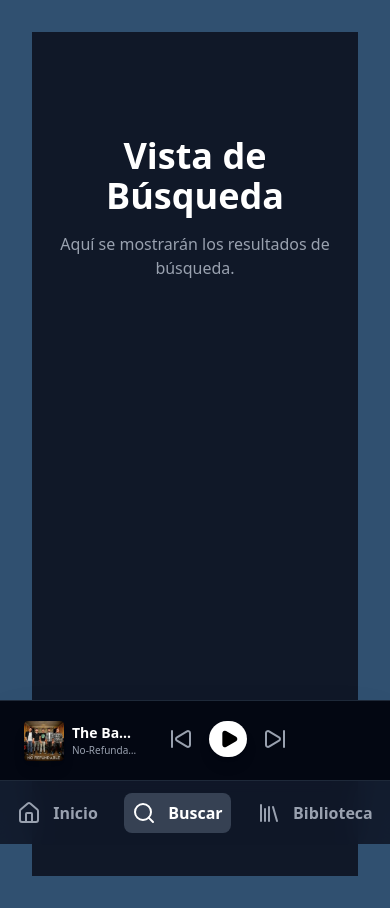
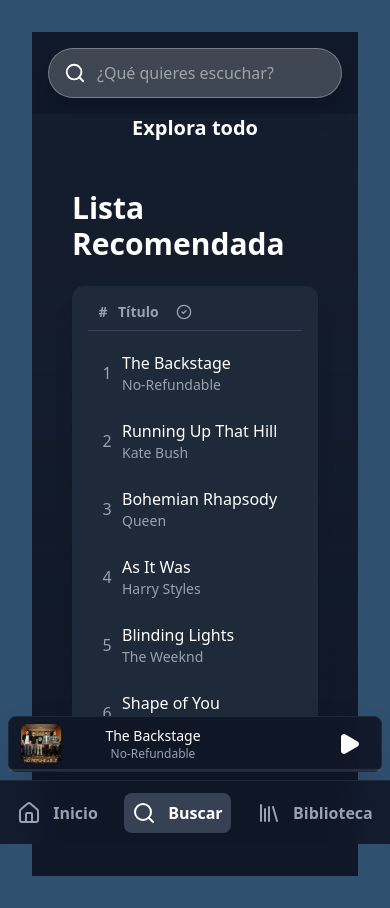
Before and after one commit to monagreda/music-app, a React (Vite) app: page / in a window 390 px wide. Both pictures are taken after a click on the element "Buscar". Built offline with nearby package versions, Linux system fonts and the light colour scheme.

Commit message:
cambios en la barra de mobile a "swap". Se agrego un buscador. vistas de mobile simplificadas y mas esteticas

```diff
--- a/src/App.jsx
+++ b/src/App.jsx
@@ -4,15 +4,19 @@ import MobileNav from './MobileNav';
 import HomeView from './HomeView';
 import PlaylistDetail from './PlaylistDetail';
 import PlayerBar from './PlayerBar';
+import MobileMiniPlayer from './MobileMiniPlayer.jsx';
 import LibraryView from './LibraryView';
 import { useState } from 'react';
 import {mockSongs, mockPlaylists} from "./data/mockData.jsx";
 import { PlayerProvider } from './context/PlayerContext.jsx';
+import SearchView from './SearchView.jsx';
+
 
 
 export default function App() {
   // Estados de la app
   const [currentView, setCurrentView] = useState('home');
+  const [searchQuery, setSearchQuery] = useState("");
 
   // render contenido central
   const renderContent = () => {
@@ -33,10 +37,11 @@ export default function App() {
     }
     if (currentView === 'search') {
       return (
-        <div className="flex-1 p-6 overflow-y-auto bg-gray-900 text-white">
-          <h1 className="text-4xl font-bold mt-20">Vista de Búsqueda</h1>
-          <p className="mt-4 text-gray-400">Aquí se mostrarán los resultados de búsqueda.</p>
-        </div>
+    <SearchView
+      searchQuery={searchQuery}
+      setSearchQuery={setSearchQuery}
+      songs={filteredSongs}
+    />
       );
     }
 
@@ -50,6 +55,13 @@ export default function App() {
 
     return <div className='p-6 text-white'>Vista no encontrada</div>;
   };
+
+    //Filtrar canciones en tiempo real
+  const filteredSongs = mockSongs.filter(song =>
+    song.title.toLocaleLowerCase().includes(searchQuery.toLocaleLowerCase()) ||
+    song.artist.toLowerCase().includes(searchQuery.toLowerCase())
+  );
+
   // funcion vista
   const setView = (view) => {
     setCurrentView(view);
@@ -72,9 +84,15 @@ export default function App() {
 
 
       {/* Player (Reproductor) - Pasa la lógica de reproducción */}
+      <div className='hidden md:block'>
       <PlayerBar
         className="fixed bottom-16 md:bottom-0 left-0 right-0 h-20 md:h-24 bg-gray-800 border-t border-gray-700 z-20"
       />
+      </div>
+
+       {/* reproductor solo visible en mobiles */}
+      <MobileMiniPlayer/>
+
 
       {/* mobile nav  */}
       <MobileNav currentView={currentView} setView={setView} />
--- /dev/null
+++ b/src/MobileMiniPlayer.jsx
@@ -0,0 +1,100 @@
+import React, {useState, useEffect} from "react";
+import { Play, Pause } from "lucide-react";
+import { usePlayer } from "./context/PlayerContext";
+
+export default function MobileMiniPlayer() {
+    const { currentSong, isPlaying, togglePlay,audioRef, handleNextSong, handlePrevSong } = usePlayer();
+
+    //Estado de gesto
+    const [touchStart, setTouchStart] = useState(0);
+    const [translateX, setTranslateX] = useState(0);
+    const [progress, setProgress] = useState(0)
+
+    //efecto para mover la barra
+    useEffect(() => {
+        const audio = audioRef.current;
+        if (!audio) return;
+
+        const updateProgress = () => {
+            if (audio.duration) {
+                const percentage = (audio.currentTime / audio.duration) * 100;
+                setProgress(percentage);
+            }
+        };
+
+        audio.addEventListener('timeupdate', updateProgress);
+        return () => audio.removeEventListener('timeupdate', updateProgress);
+    }, [audioRef, currentSong]); // Se reinicia si cambia la canción
+
+    // --- LÓGICA DE GESTOS (SWIPE) ---
+    const onTouchStart = (e) => {
+        setTouchStart(e.targetTouches[0].clientX);
+    };
+
+    const onTouchMove = (e) => {
+        const currentX = e.targetTouches[0].clientX;
+        const diff = currentX - touchStart;
+        setTranslateX(diff); // Mueve la barra visualmente con el dedo
+    };
+
+    const onTouchEnd = () => {
+        // Umbral de 70 píxeles para cambiar de canción
+        if (translateX < -70) handleNextSong();
+        if (translateX > 70) handlePrevSong();
+
+        // Volver al centro
+        setTranslateX(0);
+    };
+
+    if (!currentSong) return null;
+
+    return (
+        /* Contenedor flotante: margen lateral (mx-2), redondeado (rounded-lg) y desenfoque */
+        <div
+        // eventos de toque
+        onTouchStart={onTouchStart}
+        onTouchMove={onTouchMove}
+        onTouchEnd={onTouchEnd}
+        //movimientos dinamicos
+        style={{
+            transform: `translateX(${translateX}px)`,
+            transition: translateX === 0 ? 'transform 0.3s ease-out' : 'none'
+        }}
+        className="fixed bottom-[72px] left-2 right-2 h-14 bg-gray-900/95 backdrop-blur-md border border-gray-800 rounded-lg flex items-center justify-between px-3 shadow-2xl z-40 md:hidden">
+
+            <div className="flex items-center space-x-3 min-w-0">
+                <img
+                    src={currentSong.albumArt}
+                    className="w-10 h-10 rounded-md object-cover shadow-lg"
+                    alt="Art"
+                />
+                <div className="min-w-0">
+                    <p className="text-white text-sm font-medium truncate w-40">
+                        {currentSong.title}
+                    </p>
+                    <p className="text-gray-400 text-xs truncate">
+                        {currentSong.artist}
+                    </p>
+                </div>
+            </div>
+
+            <button
+                onClick={(e) => {
+                    e.stopPropagation(); // Para no disparar eventos del padre
+                    togglePlay();
+                }}
+                className="text-white p-2"
+            >
+                {isPlaying ? <Pause size={24} fill="white" /> : <Play size={24} fill="white" />}
+            </button>
+
+            {/* Barra de progreso minimalista: una línea finísima al fondo de la tarjeta */}
+            <div className="absolute bottom-0 left-0 right-0 h-[2px] bg-white/10 rounded-b-lg overflow-hidden">
+                <div
+                    className="h-full bg-white transition-all duration-300 ease-linear"
+                    style={{ width: `${progress}%` }}
+                />
+            </div>
+        </div>
+    );
+}
--- /dev/null
+++ b/src/SearchView.jsx
@@ -0,0 +1,53 @@
+import { Search as SearchIcon } from "lucide-react";
+import SongList from "./components/songs/SongList";
+
+export default function SearchView({ searchQuery, setSearchQuery, songs }) {
+    return (
+        <div className="flex-1 min-h-screen bg-gradient-to-b from-gray-800/40 to-gray-900 pb-32">
+
+            {/* Header del Buscador (Sticky en móvil para que no se pierda al bajar) */}
+            <div className="sticky top-0 z-20 bg-gray-900/80 backdrop-blur-md p-4 md:p-8 md:bg-transparent md:backdrop-blur-none">
+                <div className="max-w-4xl mx-auto">
+                    <h1 className="hidden md:block text-3xl font-bold text-white mb-6">Buscar</h1>
+
+                    <div className="relative group">
+                        <SearchIcon
+                            className="absolute left-4 top-1/2 -translate-y-1/2 text-gray-400 group-focus-within:text-white transition-colors"
+                            size={22}
+                        />
+                        <input
+                            type="text"
+                            placeholder="¿Qué quieres escuchar?"
+                            value={searchQuery}
+                            onChange={(e) => setSearchQuery(e.target.value)}
+                            className="w-full bg-white/10 hover:bg-white/15 focus:bg-white/20 text-white pl-12 pr-4 py-3 md:py-4 rounded-full border border-transparent focus:border-white/30 outline-none transition-all shadow-xl text-base md:text-lg"
+                            autoFocus
+                        />
+                    </div>
+                </div>
+            </div>
+
+            {/* Contenedor de Resultados */}
+            <div className="max-w-7xl mx-auto px-4 md:px-8">
+                <h2 className="text-xl md:text-2xl font-bold mb-6 text-white px-2">
+                    {searchQuery ? `Resultados para "${searchQuery}"` : "Explora todo"}
+                </h2>
+
+                {songs.length > 0 ? (
+                    /* Aquí SongList ya debe manejar su propio grid responsive */
+                    <SongList songs={songs} />
+                ) : (
+                    <div className="flex flex-col items-center justify-center mt-20 px-4 text-center">
+                        <div className="bg-gray-800 p-6 rounded-full mb-4">
+                             <SearchIcon size={48} className="text-gray-500" />
+                        </div>
+                        <h3 className="text-white text-xl font-semibold">No se encontraron resultados</h3>
+                        <p className="text-gray-400 mt-2 max-w-xs">
+                            Asegúrate de que el nombre esté bien escrito o intenta con otro artista.
+                        </p>
+                    </div>
+                )}
+            </div>
+        </div>
+    );
+}
--- a/src/components/songs/Like.jsx
+++ b/src/components/songs/Like.jsx
@@ -4,7 +4,7 @@ export default function Like({ song }) {
 
     return (
         // Usamos flex para centrar el corazón en su pequeña columna
-        <div className="flex justify-center items-center h-full">
+        <div className="hidden md:block flex justify-center items-center h-full">
             {song.isLiked ? (
                 // Corazón relleno (Like activo)
                 <Heart size={18} className="text-green-500 hover:text-white cursor-pointer transition-colors" fill="rgb(34 197 94)" />
--- a/src/components/songs/List.jsx
+++ b/src/components/songs/List.jsx
@@ -14,9 +14,9 @@ export default function List({ songs, onSelectSong }) {
             <div className="grid grid-cols-[30px_2fr_2fr_2fr_1fr_30px] text-gray-400 border-b border-gray-700 pb-2 mb-2 font-semibold text-sm">
                 <div>#</div>
                 <div className="text-left">Título</div>
-                <div className="text-left">Álbum</div>
-                <div className="text-left">Artista</div>
-                <div className="text-right">Duración</div>
+                <div className="hidden md:block text-left">Álbum</div>
+                <div className="hidden md:block text-left">Artista</div>
+                <div className="hidden md:block text-right">Duración</div>
                 <div className="flex justify-center items-center">
                     <CircleCheck size={16} />
                 </div>
--- a/src/components/songs/NameSong.jsx
+++ b/src/components/songs/NameSong.jsx
@@ -13,9 +13,9 @@ export default function NameSong({ song, index, onSelectSong }) {
                 <span className="text-gray-400 text-sm truncate text-left">{song.artist}</span>
             </div>
 
-            <div className="text-gray-400 truncate text-left">{song.album}</div>
-            <div className="text-gray-400 truncate text-left">{song.artist}</div>
-            <div className="text-right text-gray-400">{song.duration}</div>
+            <div className="hidden md:block text-gray-400 truncate text-left">{song.album}</div>
+            <div className="hidden md:block text-gray-400 truncate text-left">{song.artist}</div>
+            <div className="hidden md:block text-right text-gray-400">{song.duration}</div>
             <Like song={song} />
         </div>
     )
```
